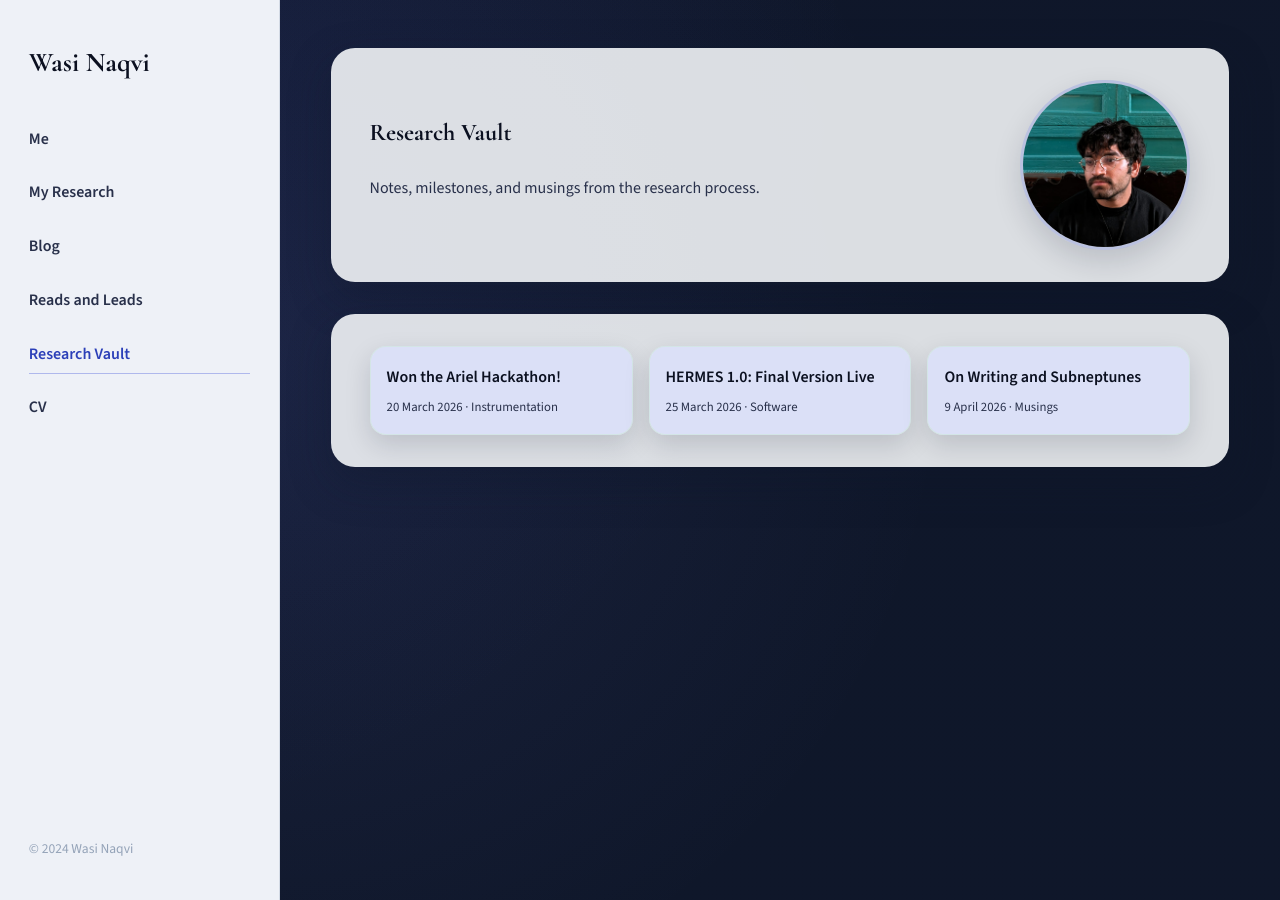
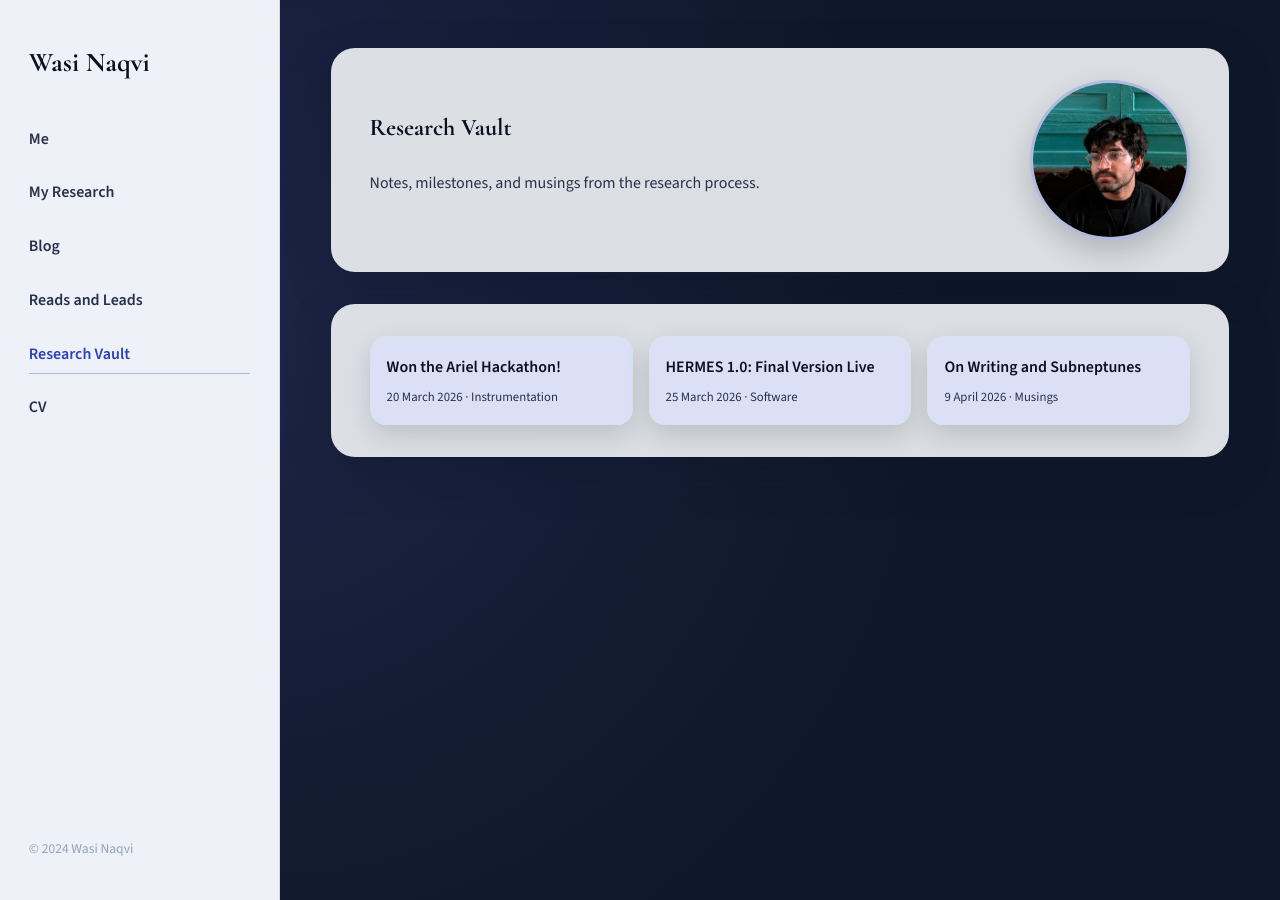
Before and after one commit to wasnaqvi/wasi-naqvi.github.io, a Jekyll site: the page built from hobbies.md, in a window 1280 px wide. Built offline with Jekyll 4.4.1, drawn with Linux system fonts in a browser that asks for light colours.

Commit message:
Website update

```diff
--- a/assets/styles.css
+++ b/assets/styles.css
@@ -400,6 +400,24 @@
   box-shadow: 0 12px 28px rgba(15, 23, 42, 0.15);
 }
 
+/* Research Vault hero */
+.vault-hero {
+  display: flex;
+  align-items: center;
+  justify-content: space-between;
+  gap: 2rem;
+}
+
+.vault-headshot {
+  width: 160px;
+  height: 160px;
+  border-radius: 50%;
+  object-fit: cover;
+  flex-shrink: 0;
+  border: 3px solid rgba(59, 77, 216, 0.25);
+  box-shadow: 0 12px 28px rgba(15, 23, 42, 0.2);
+}
+
 /* Blog entries */
 .blog-entry-date {
   font-family: 'Cormorant Garamond', 'Times New Roman', serif;
--- a/hobbies.md
+++ b/hobbies.md
@@ -5,12 +5,12 @@
 body_class: research
 ---
 
-<section class="page-card reads-hero">
+<section class="page-card vault-hero">
   <div>
     <h1>Research Vault</h1>
     <p class="hint">Notes, milestones, and musings from the research process.</p>
   </div>
-  <img class="reading-photo" src="{{ '/Website_Pictures/Headshot_2.jpeg' | relative_url }}" alt="Wasi Naqvi">
+  <img class="vault-headshot" src="{{ '/Website_Pictures/Headshot_2.jpeg' | relative_url }}" alt="Wasi Naqvi">
 </section>
 
 <section class="page-card">
```
Also changed, not shown: other parts of hobbies.md (+3 -5 lines), research.md (+6 -4 lines).
